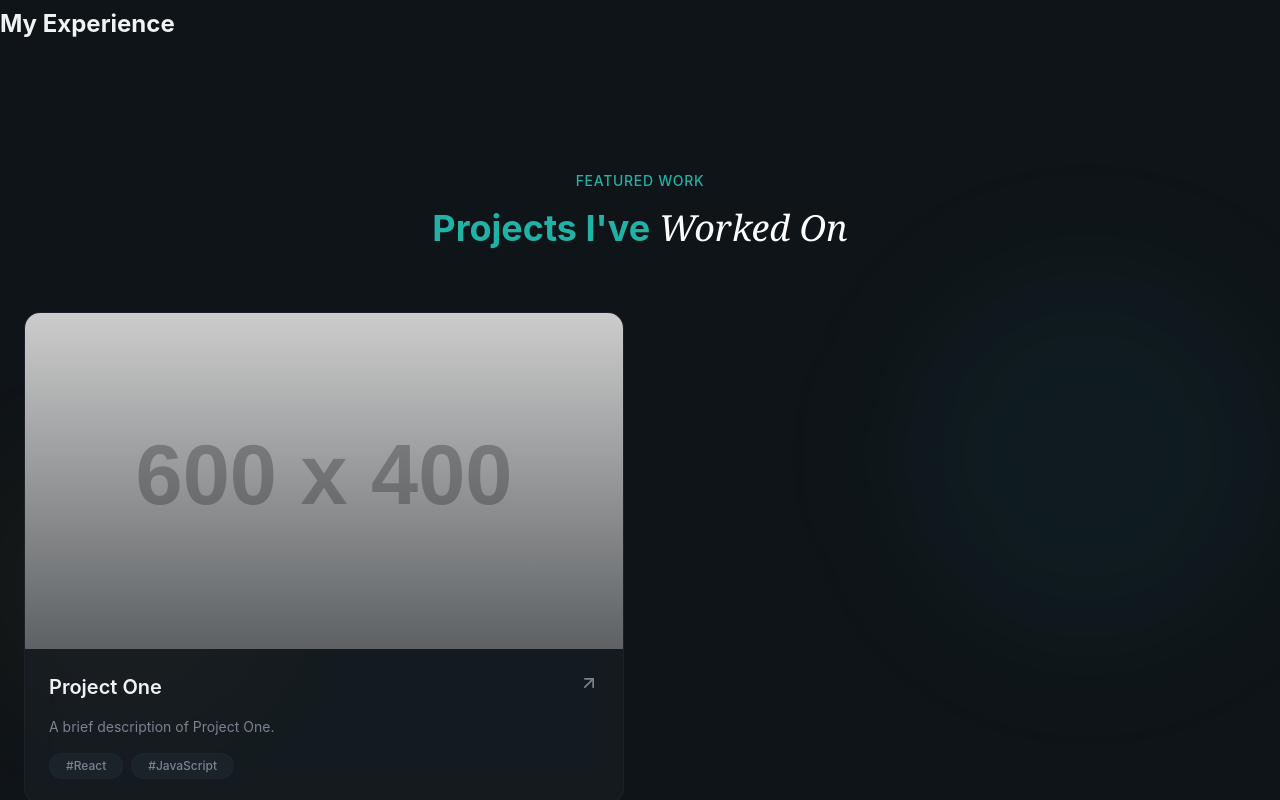
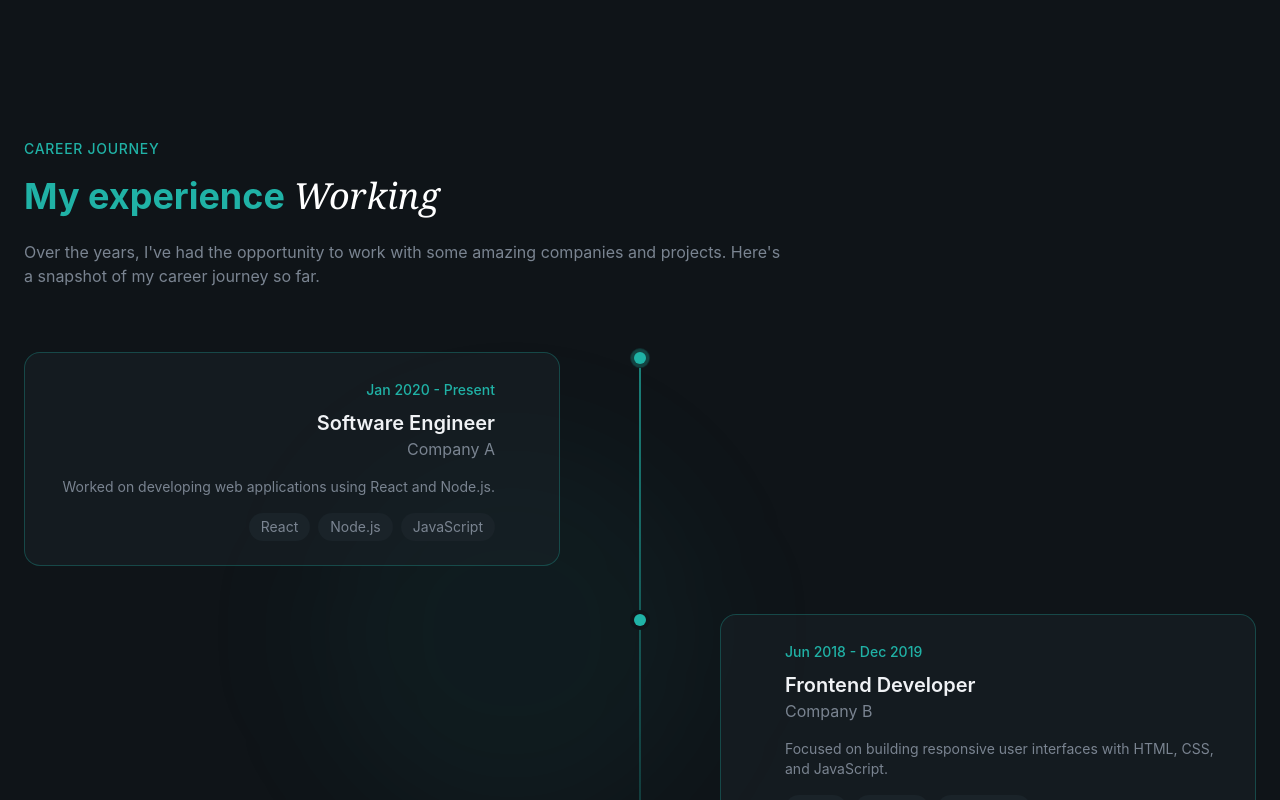
Before and after one commit to ismaelares/my-cv, a React (Vite) app: page / in a window 1280 px wide. Shown: the part 1580-2380 px from the top of the page. Built offline with nearby package versions, Linux system fonts and the light colour scheme.

Commit message:
add experience section

```diff
--- a/src/index.css
+++ b/src/index.css
@@ -110,4 +110,10 @@
   .animation-delay-800 {
     animation-delay: 800ms;
   }
+
+  .timeline-glow {
+    box-shadow:
+      0 0 40px color-mix(in srgb, var(--color-primary), 35%, transparent),
+      0 0 80px color-mix(in srgb, var(--color-primary), 25%, transparent);
+  }
 }
--- a/src/sections/Experience.jsx
+++ b/src/sections/Experience.jsx
@@ -1,7 +1,102 @@
+const experinces = [
+  {
+    company: "Company A",
+    role: "Software Engineer",
+    period: "Jan 2020 - Present",
+    description:
+      "Worked on developing web applications using React and Node.js.",
+    current: true,
+    technologies: ["React", "Node.js", "JavaScript"],
+  },
+  {
+    company: "Company B",
+    role: "Frontend Developer",
+    period: "Jun 2018 - Dec 2019",
+    description:
+      "Focused on building responsive user interfaces with HTML, CSS, and JavaScript.",
+
+    current: false,
+    technologies: ["React", "Node.js", "JavaScript"],
+  },
+  {
+    company: "Company C",
+    role: "Intern",
+    period: "Jan 2018 - May 2018",
+    description:
+      "Assisted in the development of internal tools and gained experience in software development.",
+    current: false,
+    technologies: ["React", "Node.js", "JavaScript"],
+  },
+];
+
 export const Experience = () => {
   return (
-    <section>
-      <h1 className="text-2xl font-bold">My Experience</h1>
+    <section id="experience" className="py-32 relative overflow-hidden">
+      <div className="absolute top-1/2 left-1/4 w-96 h-96 bg-primary/5 rounded-full blur-3xl -translate-y-1/2" />
+      <div className="container mx-auto px-6 relative z-10">
+        <div className="max-w-3xl mb-16">
+          <span className="text-secondary-foreground text-sm font-medium tracking-wider uppercase animate-fade-in">
+            Career Journey
+          </span>
+          <h2 className="text-4xl font-bold mt-4 mb-6 animate-fade-in animation-delay-100 text-secondary-foreground">
+            My experience{" "}
+            <span className="font-serif italic font-normal text-white">
+              Working
+            </span>
+          </h2>
+          <p className="text-muted-foreground animate-fade-in animation-delay-200">
+            Over the years, I've had the opportunity to work with some amazing
+            companies and projects. Here's a snapshot of my career journey so
+            far.
+          </p>
+        </div>
+        <div className="relative">
+          <div className="timeline-glow absolute left-0 md:left-1/2 top-0 bottom-0 w-[2px] bg-gradient-to-b from-primary/70 via-primary/30 to-transparent md:-translate-x-1/2 shadow-[0_0_25px_rgba(32,178,166,0.8)]" />
+          <div className="space-y-12">
+            {experinces.map((exp, index) => (
+              <div
+                key={index}
+                className="relative grid md:grid-cols-2 gap-8 animate-fade-in"
+                style={{ animationDelay: `${(index + 1) * 150}ms` }}
+              >
+                <div className="absolute left-0 md:left-1/2 top-0 w-3 h-3 bg-primary rounded-full -translate-x-1/2 ring-4 ring-background z-10">
+                  {exp.current && (
+                    <span className="absolute inset-0 rounded-full bg-primary animate-ping opacity-75" />
+                  )}
+                </div>
+                <div
+                  className={`pl-8 md:pl-0 ${index % 2 === 0 ? "md:pr-16 md:text-right" : "md:col-start-2 md:pl-16"}`}
+                >
+                  <div
+                    className={`glass p-6 rounded-2xl border border-primary/30 hover:border-primary/60 transition-all duration-500 ${index % 2 === 0 ? "md:pr-16 md:text-right" : "md:col-start-2 md:pl-16"}`}
+                  >
+                    <span className="text-sm text-primary font-medium">
+                      {exp.period}
+                    </span>
+                    <h3 className="text-xl font-semibold mt-2">{exp.role}</h3>
+                    <p className="text-muted-foreground">{exp.company}</p>
+                    <p className="text-sm mt-4 text-muted-foreground">
+                      {exp.description}
+                    </p>
+                    <div
+                      className={`mt-4 flex flex-wrap gap-2 ${index % 2 === 0 ? "md:justify-end" : ""}`}
+                    >
+                      {exp.technologies.map((tech, techIndex) => (
+                        <span
+                          key={techIndex}
+                          className="px-3 py-1 bg-surface text-sm rounded-full text-muted-foreground"
+                        >
+                          {tech}
+                        </span>
+                      ))}
+                    </div>
+                  </div>
+                </div>
+              </div>
+            ))}
+          </div>
+        </div>
+      </div>
     </section>
   );
 };
```
